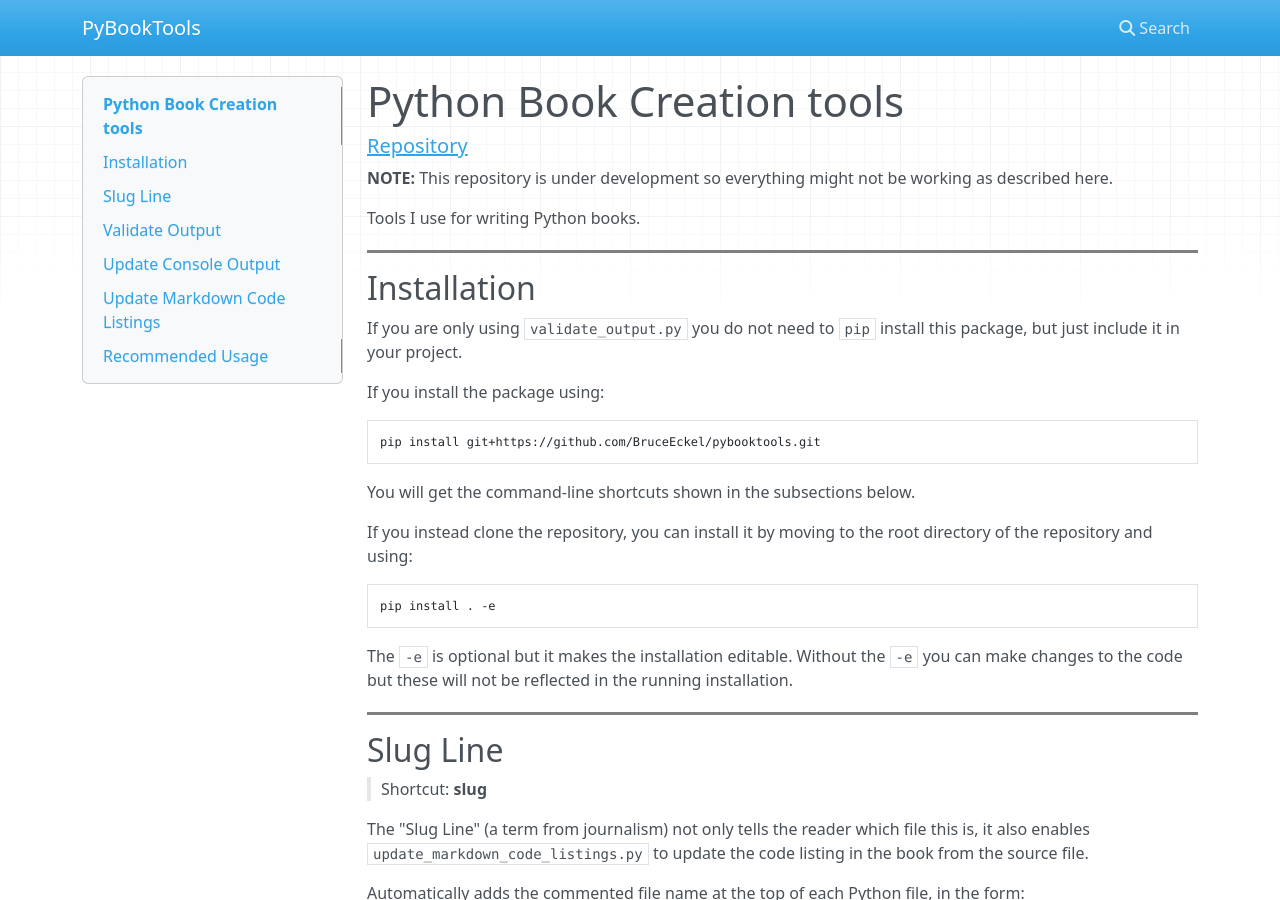
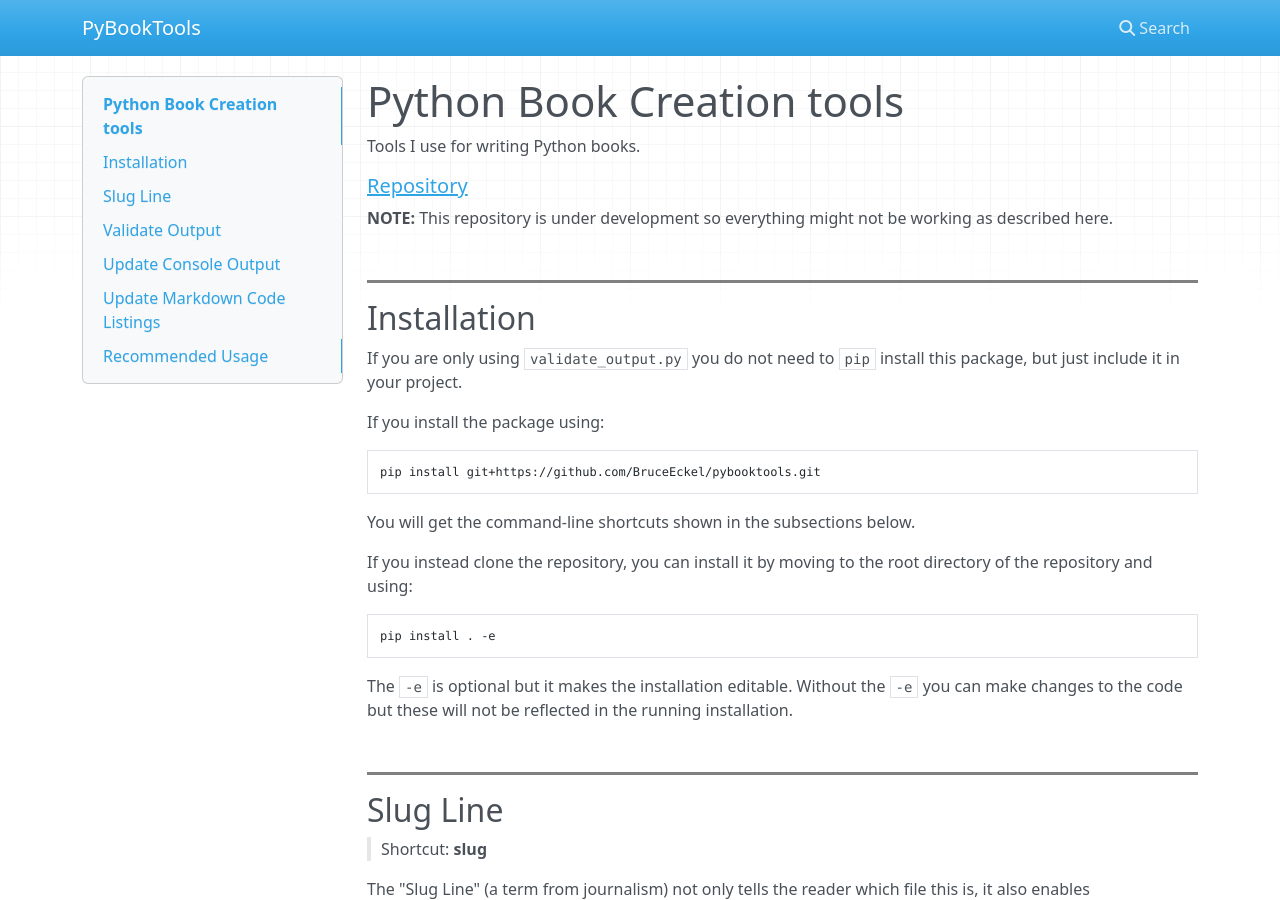
Before and after one commit to BruceEckel/pybooktools, an MkDocs documentation site: the page built from docs/index.md, in a window 1280 px wide and 900 px high. Built offline with MkDocs 1.6.1, drawn with Linux system fonts in a browser that asks for light colours; nearby versions of some CDN libraries.

Commit message:
Update index.md

```diff
--- a/docs/index.md
+++ b/docs/index.md
@@ -1,13 +1,14 @@
 # Python Book Creation tools
+
+Tools I use for writing Python books.
 
 ##### [Repository](https://github.com/BruceEckel/pybooktools)
 
 **NOTE:** This repository is under development so
 everything might not be working as described here.
 
-Tools I use for writing Python books.
 
-<hr style="height:3px;border-width:0;color:gray;background-color:gray; margin-top:20px;">
+<hr style="height:3px;border-width:0;color:gray;background-color:gray; margin-top:50px;">
 
 ## Installation
 
@@ -28,7 +29,7 @@
 The `-e` is optional but it makes the installation editable. Without the `-e` you
 can make changes to the code but these will not be reflected in the running installation.
 
-<hr style="height:3px;border-width:0;color:gray;background-color:gray; margin-top:20px;">
+<hr style="height:3px;border-width:0;color:gray;background-color:gray; margin-top:50px;">
 
 ## Slug Line
 
@@ -52,7 +53,7 @@
 Run `python slug_line.py -h` for details on how to use it.
 
 
-<hr style="height:3px;border-width:0;color:gray;background-color:gray; margin-top:20px;">
+<hr style="height:3px;border-width:0;color:gray;background-color:gray; margin-top:50px;">
 
 ## Validate Output
 
@@ -77,7 +78,7 @@
 `update_console_output.py` to initialize the outputs.
 
 
-<hr style="height:3px;border-width:0;color:gray;background-color:gray; margin-top:20px;">
+<hr style="height:3px;border-width:0;color:gray;background-color:gray; margin-top:50px;">
 
 ## Update Console Output
 
@@ -91,7 +92,7 @@
 Run `python update_console_output.py -h` for details on how to use it.
 
 
-<hr style="height:3px;border-width:0;color:gray;background-color:gray; margin-top:20px;">
+<hr style="height:3px;border-width:0;color:gray;background-color:gray; margin-top:50px;">
 
 ## Update Markdown Code Listings
 
@@ -113,7 +114,7 @@
 {{ Possible addition: report duplicate names }}
 
 
-<hr style="height:3px;border-width:0;color:gray;background-color:gray; margin-top:20px;">
+<hr style="height:3px;border-width:0;color:gray;background-color:gray; margin-top:50px;">
 
 ## Recommended Usage
 
```
